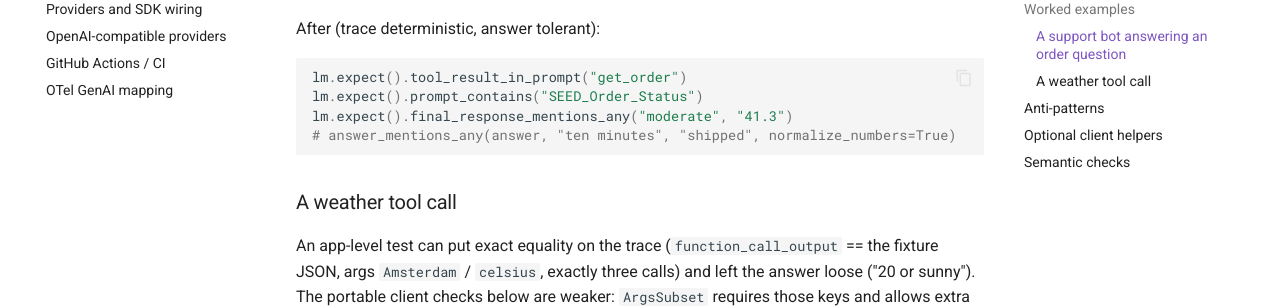
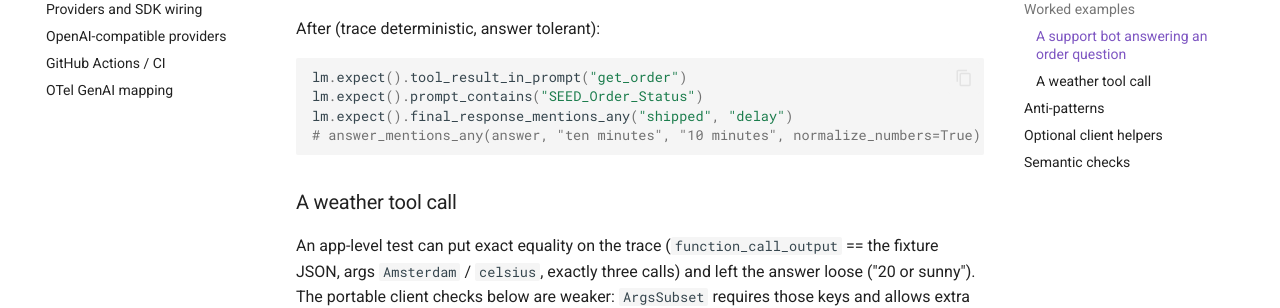
Before and after one commit to barzoj-co/llmentary, an MkDocs documentation site: the page built from docs/assertions-guide.md, in a window 1280 px wide and 900 px high, scrolled down 1614 px. Shown: the part 153-461 px from the top of the window. Built offline with MkDocs 1.6.1 and Material for MkDocs 9.7.7, drawn with Linux system fonts in a browser that asks for light colours; comment, search, counter and statistics services are not loaded.

Commit message:
docs: check the ETA and order status separately in the example

````diff
--- a/docs/assertions-guide.md
+++ b/docs/assertions-guide.md
@@ -77,8 +77,8 @@ After (trace deterministic, answer tolerant):
 ```python
 lm.expect().tool_result_in_prompt("get_order")
 lm.expect().prompt_contains("SEED_Order_Status")
-lm.expect().final_response_mentions_any("moderate", "41.3")
-# answer_mentions_any(answer, "ten minutes", "shipped", normalize_numbers=True)
+lm.expect().final_response_mentions_any("shipped", "delay")
+# answer_mentions_any(answer, "ten minutes", "10 minutes", normalize_numbers=True)
 ```
 
 ### A weather tool call
````
